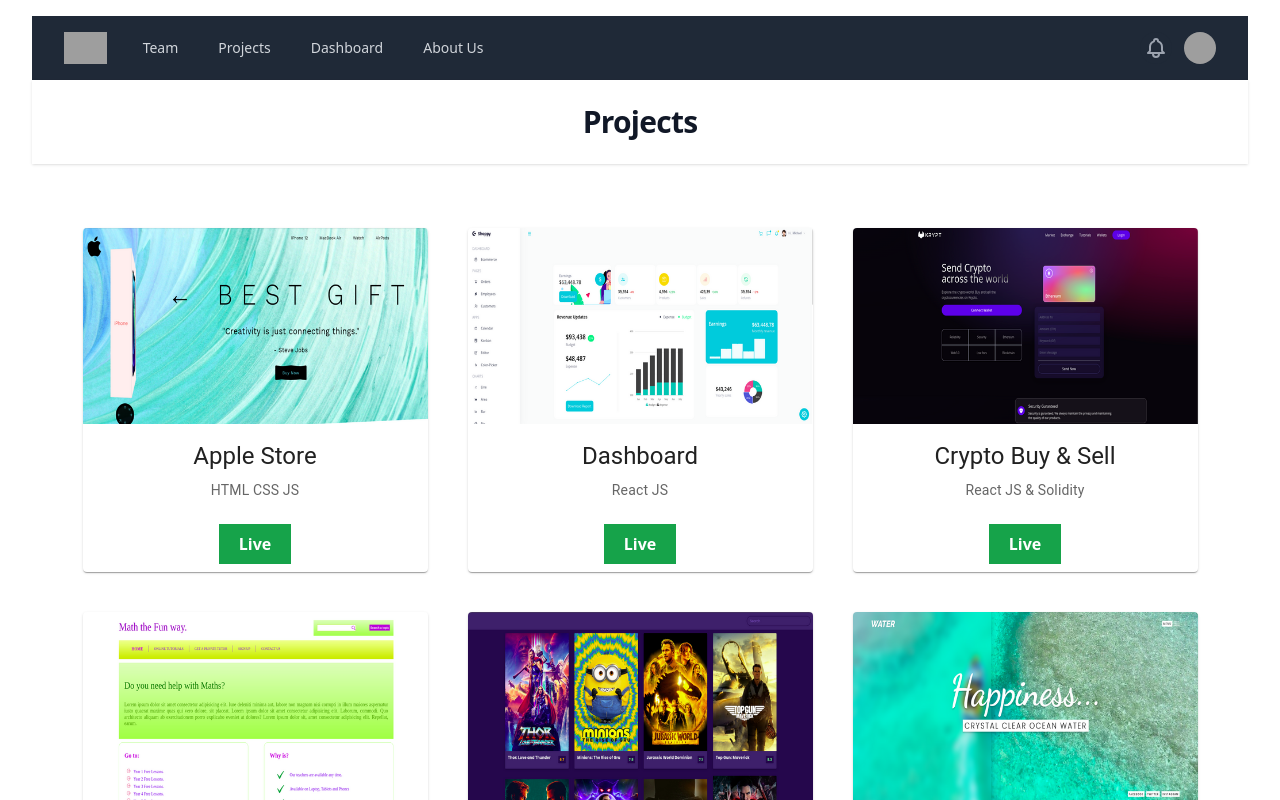
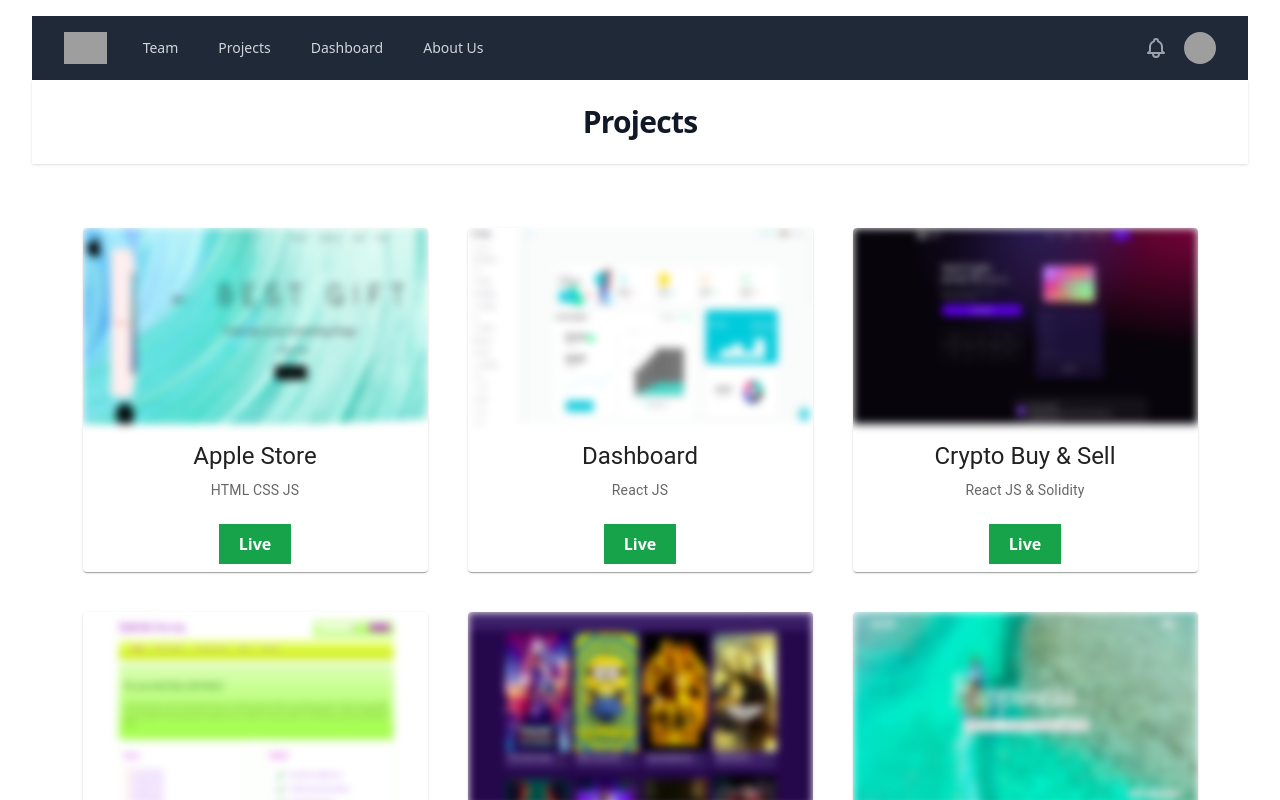
Before and after one commit to mrmezan06/material-design, a React (Vite) app: page /projects in a window 1280 px wide. Shown: the top 800 px of the page. Built offline with nearby package versions, Linux system fonts and the light colour scheme; grey boxes are pictures that could not be loaded.

Commit message:
Hover Effect Added

```diff
--- a/src/components/DevCard.jsx
+++ b/src/components/DevCard.jsx
@@ -7,8 +7,8 @@
 
 export default function DevCard({ url, title, description }) {
   return (
-    <Card className="mx-5 mt-10 " sx={{ maxWidth: 345 }}>
-      <CardMedia className="h-[140] sm:h-[100]" component="img" height="140" image={url} alt={title} />
+    <Card className="mx-5 mt-10 hover:shadow-2xl transition-all " sx={{ maxWidth: 345 }}>
+      <CardMedia  className="blur-sm hover:blur-none transition-all duration-500" component="img" height="140" image={url} alt={title} />
       <CardContent>
         <Typography gutterBottom variant="h5" component="div">
           {title}
--- a/src/components/ProjectCard.jsx
+++ b/src/components/ProjectCard.jsx
@@ -8,8 +8,8 @@
 
 const ProjectCard = ({ url, title, description, live }) => {
   return (
-    <Card className="mx-5 mt-10 " sx={{ maxWidth: 345 }}>
-      <CardMedia className="h-[140] sm:h-[100]" component="img" height="140" image={url} alt={title} />
+    <Card className="mx-5 mt-10 hover:shadow-2xl transition-all" sx={{ maxWidth: 345 }}>
+      <CardMedia className="blur-sm hover:blur-none transition-all duration-500" component="img" height="140" image={url} alt={title} />
       <CardContent>
         <Typography gutterBottom variant="h5" component="div">
           {title}
```
Also changed, not shown: 1 other file (tests, documents, lock files or other folders).
